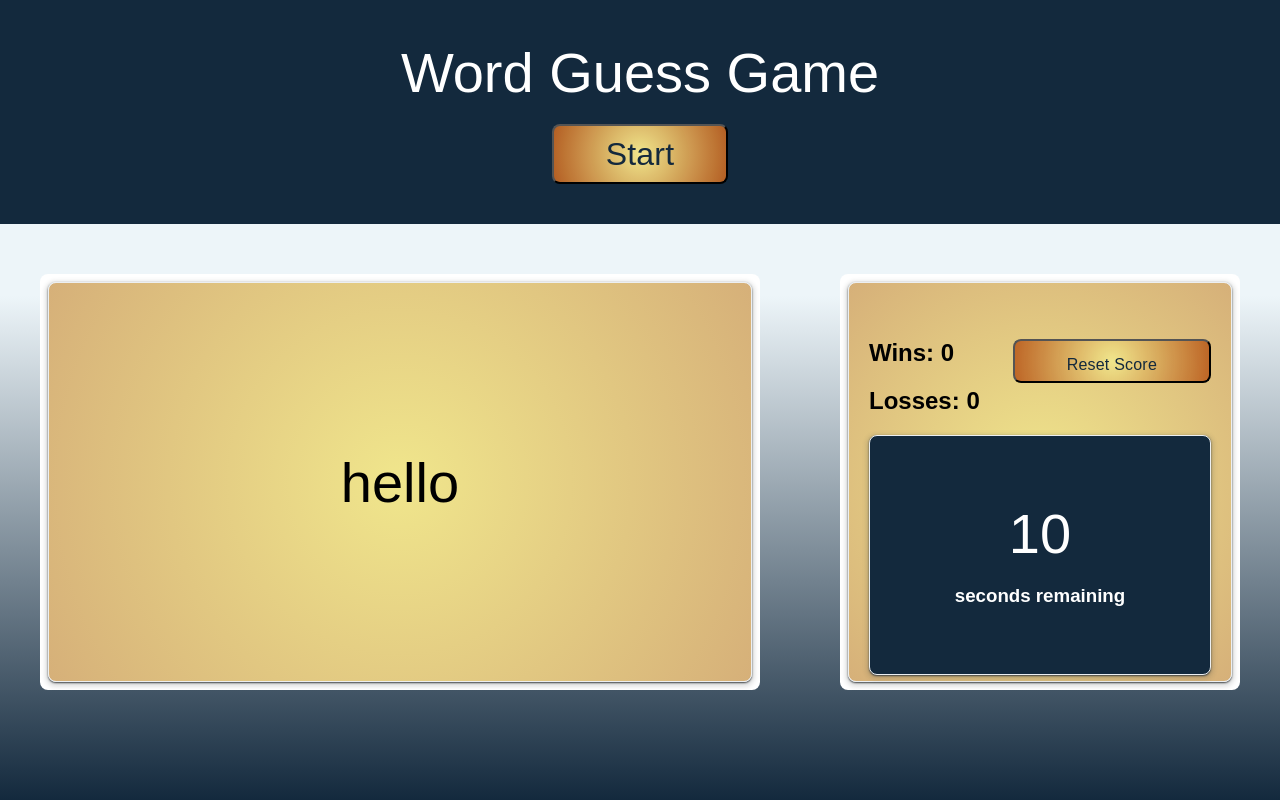
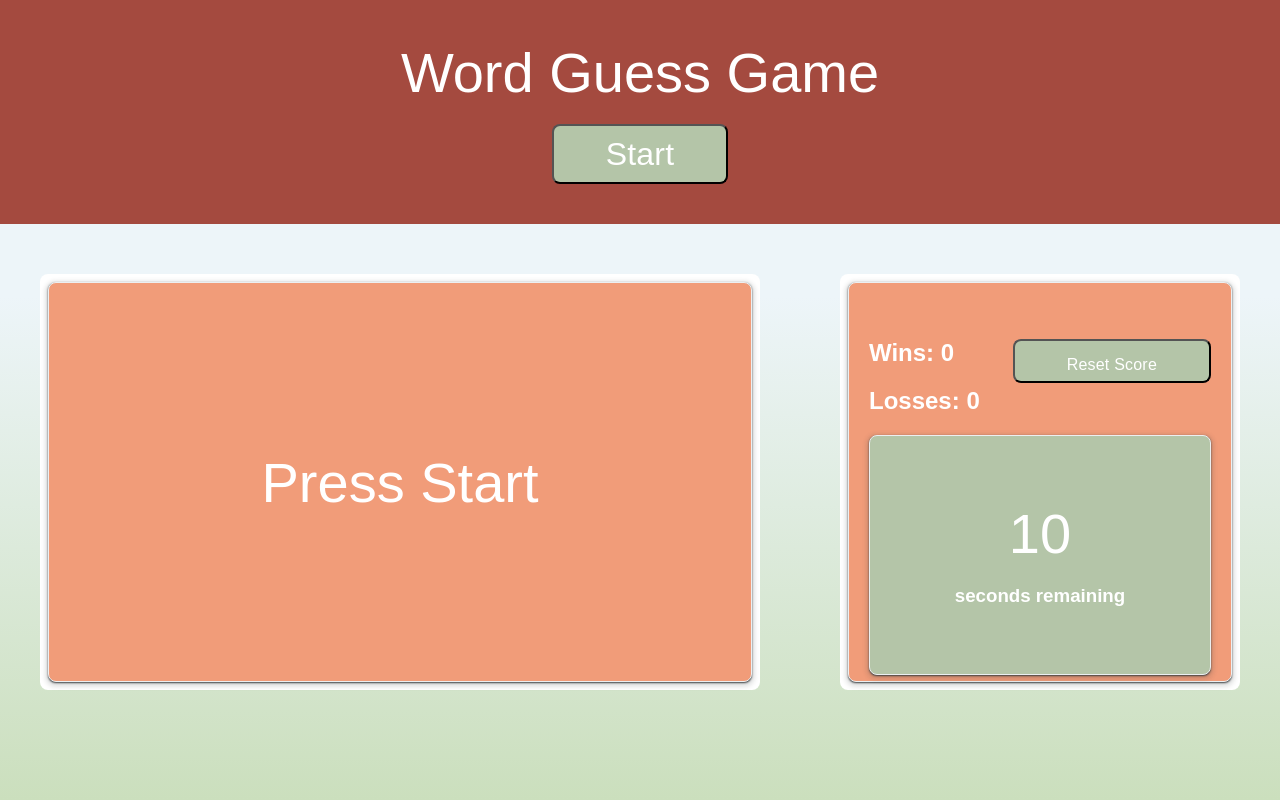
Before and after one commit to digidoor/dictionary-app, a plain HTML site: page gameAssets/gameindex.html in a window 1280 px wide. Drawn offline with Linux system fonts and the light colour scheme.

Commit message:
changes in js

```diff
--- a/gameAssets/gameindex.html
+++ b/gameAssets/gameindex.html
@@ -15,7 +15,7 @@
     <main>
       <section>
         <div class="card word-guess">
-          <div class="large-font word-blanks"> hello </div>
+          <div class="large-font word-blanks"> Press Start </div>
         </div>
       </section>
 
--- a/gameAssets/gamescript.js
+++ b/gameAssets/gamescript.js
@@ -105,15 +105,18 @@ var blanksLetters = [];
 
 // function to render blanks
 async function renderBlanks() {
-  var chosenWord = await load()
+  chosenWord = await load()
   console.log(chosenWord)
   // Randomly picks word from words array
+
   lettersInChosenWord = chosenWord.toString().split("");
+  console.log(lettersInChosenWord)
   numBlanks = lettersInChosenWord.length;
+  console.log(numBlanks)
   blanksLetters = []
   // Uses loop to push blanks to blankLetters array
   for (var i = 0; i < numBlanks; i++) {
-   blanksLetters.push("_");
+   blanksLetters.push( "_");
  }
   // Converts blankLetters array into a string and renders it on the screen
  wordBlank.textContent = blanksLetters.join(" ");
@@ -174,6 +177,7 @@ function checkLetters(letter) {
       letterInWord = true;
     }
   }
+  console.log(letterInWord)
   if (letterInWord) {
     for (var j = 0; j < numBlanks; j++) {
       if (chosenWord[j] === letter) {
@@ -193,6 +197,7 @@ document.addEventListener("keydown", async function(event) {
   // Convert all keys to lower case
   var key = event.key.toLowerCase();
   var alphabetNumericCharacters = "abcdefghijklmnopqrstuvwxyz0123456789 ".split("");
+
   // Test if key pushed is letter
   if (alphabetNumericCharacters.includes(key)) {
     var letterGuessed = event.key;
--- a/gameAssets/gamestyle.css
+++ b/gameAssets/gamestyle.css
@@ -9,7 +9,7 @@
     flex-direction: column;
     min-height: 100vh;
     justify-content: flex-start;
-    background: linear-gradient(0deg, rgba(19,41,61,1) 0%, rgba(237,245,249,1) 63%);
+    background: linear-gradient(0deg, rgba(203, 223, 189) 0%, rgba(237,245,249,1) 63%);
   }
 
   .reset-button {
@@ -26,9 +26,9 @@
   }
 
   button {
-    background: radial-gradient(circle, rgba(240,230,140,1) 0%, rgba(187,96,33,0.9542191876750701) 100%);
+    background: rgb(180, 197, 168) ;
     border-radius: 8px;
-    color: #13293d;
+    color: #ffffff;
     cursor: pointer;
     font-size: 2em;
     letter-spacing: 0.21px;
@@ -45,7 +45,7 @@
   header {
     padding: 40px;
     text-align: center;
-    background: #13293d;
+    background: rgb(164, 74, 63);
     color: #fff;
     border-bottom:30px #879274;
   }
@@ -75,7 +75,8 @@
   }
 
   .card {
-    background: radial-gradient(circle, rgba(240,230,140,1) 0%, rgba(187,124,33,0.604079131652661) 100%);
+    background:  rgba(241, 156, 121);
+    color: white;
     border: 1px solid #eceff1;
     border-radius: 8px;
     box-shadow: rgba(60, 64, 67, 2) 0 1px 2px 0,
@@ -96,7 +97,7 @@
   .timer {
     height: 240px;
     padding: 10px;
-    background: #13293d;
+    background: rgb(180, 197, 168);
     color: #fff;
     text-align: center;
   }
@@ -136,3 +137,4 @@
     .timer {
       height: 200px;
     }
+  }
```
